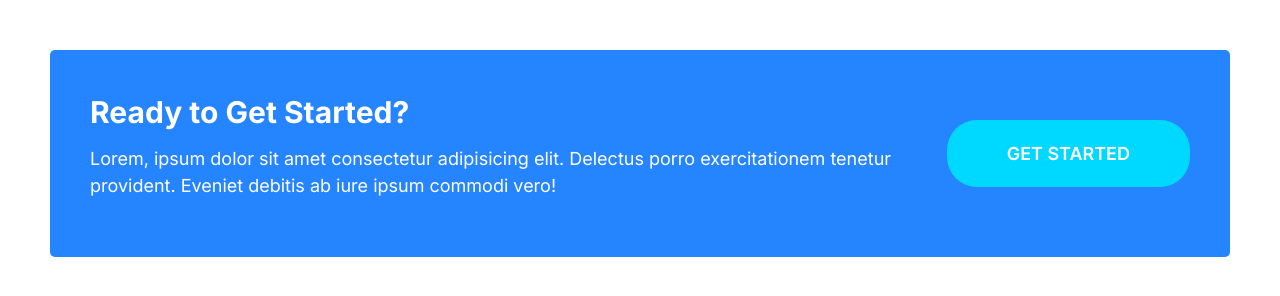
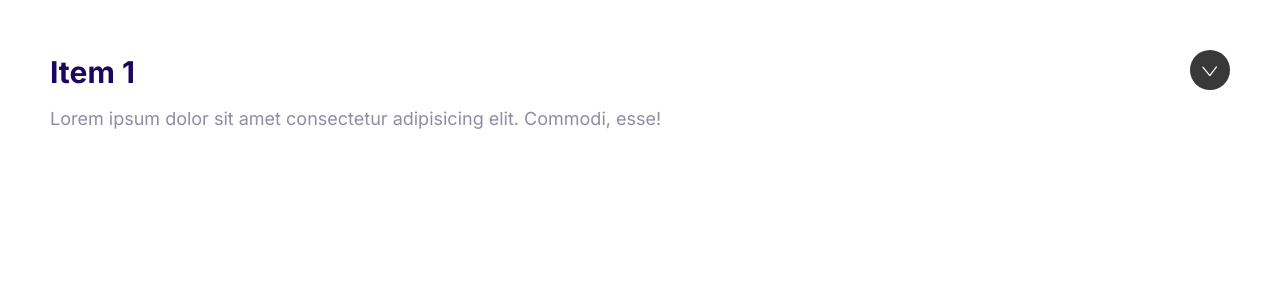
Before and after one commit to yerald-mora/html-css-course, a plain HTML site: page index.html in a window 1280 px wide. Drawn offline with Linux system fonts and the light colour scheme.

Commit message:
Building collapsible component

```diff
--- a/css/styles.css
+++ b/css/styles.css
@@ -518,7 +518,7 @@
 }
 
 .callout--primary {
-  background: var(--color-primary);
+  background: var(--codeglor-primary);
   color: white;
 }
 
@@ -551,3 +551,36 @@
     margin-left: 2rem;
   }
 }
+
+/* Collapsible */
+
+.collapsible__header {
+  display: flex;
+  justify-content: space-between;
+}
+
+.collapsible_heading {
+  margin-top: 0;
+  font-size: 3rem;
+}
+
+.collapsible__chevron {
+  transform: rotate(-90deg);
+  transition: transform 0.3s;
+}
+
+.collapsible__content {
+  max-height: 0;
+  overflow: hidden;
+  opacity: 0;
+  transition: all 0.3s;
+}
+
+.collapsible--expanded .collapsible__chevron {
+  transform: rotate(0);
+}
+
+.collapsible--expanded .collapsible__content {
+  max-height: 100vh;
+  opacity: 1;
+}
--- a/index.html
+++ b/index.html
@@ -12,21 +12,26 @@
     />
     <link rel="stylesheet" href="css/normalize.css" />
     <link rel="stylesheet" href="css/styles.css" />
+
   </head>
   <body style="padding: 5rem">
-    <div class="callout callout--primary">
-      <div class="grid grid--1x2">
 
-        <div class="callout__content">
-          <h2 class="callout__heading">Ready to Get Started?</h2>
-          <p>Lorem, ipsum dolor sit amet consectetur adipisicing elit. Delectus porro
-            exercitationem tenetur provident. Eveniet debitis ab iure ipsum commodi vero!
-          </p>
-        </div>
+    <div class="collapsible collapsible--expanded">
 
-        <a href="" class="btn btn--secondary btn--stretched">Get Started</a>
+      <header class="collapsible__header">
+        <h2 class="collapsible_heading">Item 1</h2>
+          <svg class="icon icon--white collapsible__chevron">
+              <use xlink:href="images/sprite.svg#chevron"></use>
+          </svg>
+      </header>
 
+      <div class="collapsible__content">
+        Lorem ipsum dolor sit amet consectetur adipisicing elit. Commodi, esse!
       </div>
+
     </div>
+
+    <script src="js/main.js"></script>
+
   </body>
 </html>
--- /dev/null
+++ b/js/main.js
@@ -0,0 +1,7 @@
+const collpasibles = document.querySelectorAll(".collapsible");
+
+collpasibles.forEach((item)=>
+    item.addEventListener("click",function(){
+        this.classList.toggle("collapsible--expanded");
+    })
+);
```
Also changed, not shown: components/collapsible.html (added, +14 -0 lines).
